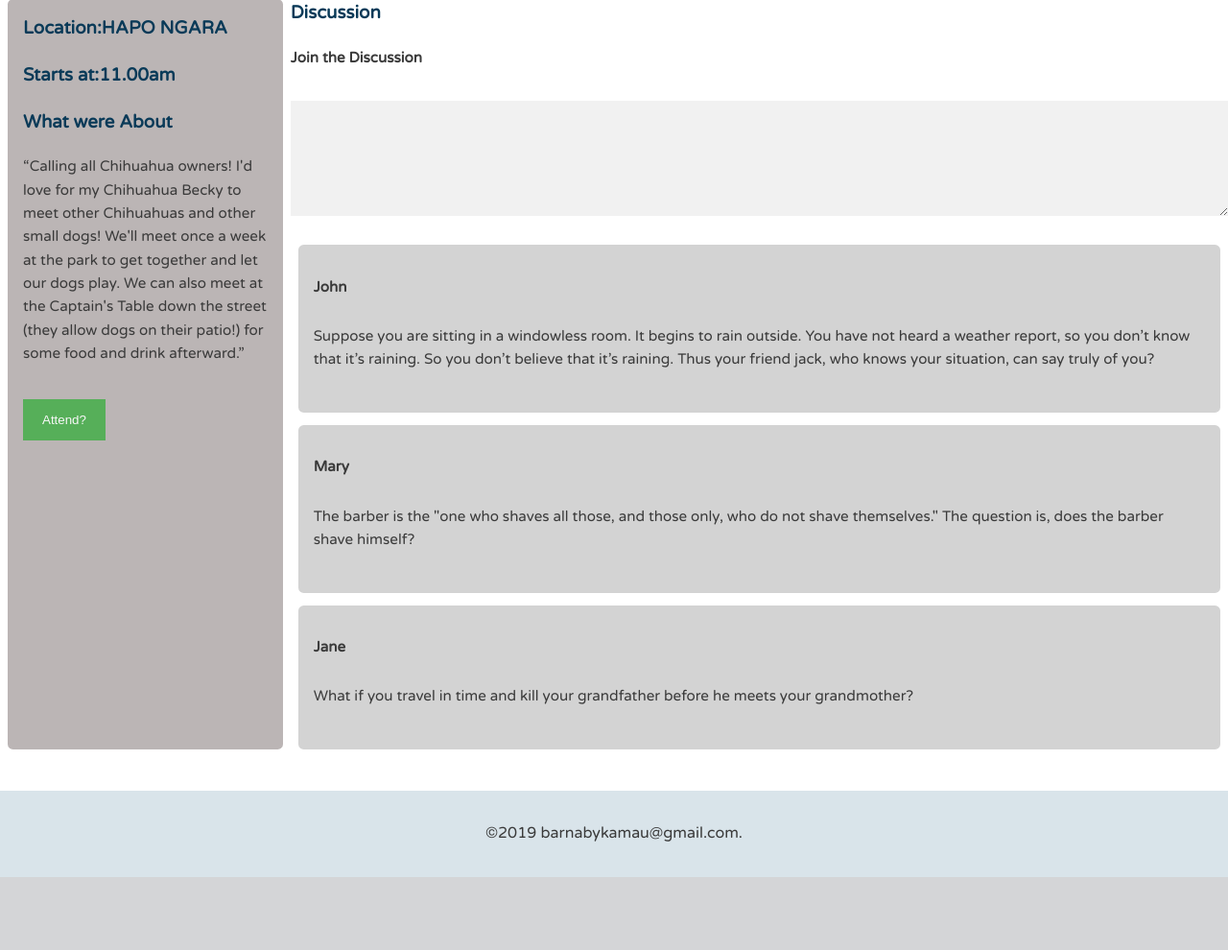
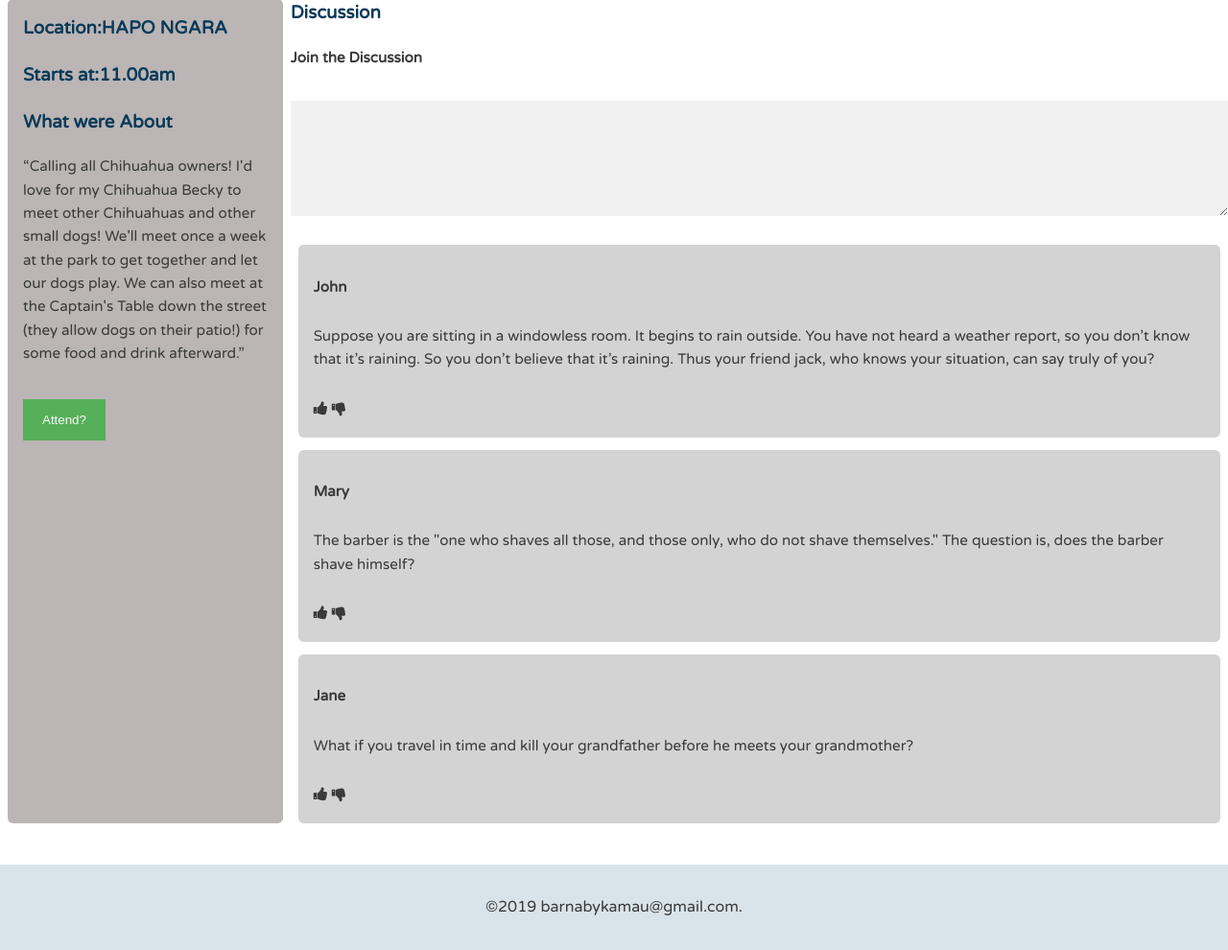
Before and after one commit to BurnerB/QUESTIONER, a Python web app: template UI/Templates/meetup.html in a window 1280 px wide. Shown: the part 282-1272 px from the top of the page at 96% size. Before the commit the page ends 1196 px from the top, so only its background shows below. Run offline with Jinja, Linux system fonts and the light colour scheme; the template is opened without the code that fills it, so the values that code supplies are empty.

Commit message:
[finish #163474500] modified meetup.html

```diff
--- a/UI/Templates/meetup.html
+++ b/UI/Templates/meetup.html
@@ -7,6 +7,7 @@
     <link href='https://fonts.googleapis.com/css?family=Varela+Round' rel='stylesheet' type='text/css'>
 	<link rel="stylesheet" href="../Static/style.css">
     <link rel="stylesheet" href="../Static/flex.css">
+    <link rel="stylesheet" href="https://cdnjs.cloudflare.com/ajax/libs/font-awesome/4.7.0/css/font-awesome.min.css">
     <script src="..Static/script.js" ></script>
 </head>
 <body>
@@ -52,17 +53,23 @@
                 <p><b>John</b></p>
                 <p>Suppose you are sitting in a windowless room. It begins to rain outside. You have not heard a weather report, so you don’t know that
                     it’s raining. So you don’t believe that it’s raining. Thus your friend jack, who knows your situation, can say truly of you?</p>
-            </div>
+                    <i class="fa fa-thumbs-up"></i>
+                    <i class="fa fa-thumbs-down"></i>
+             </div>
 
             <div class="question">
                     <p><b>Mary</b></p>
                     <p>The barber is the "one who shaves all those, and those only, who do not shave themselves." The question is, does the barber shave himself? </p>
+                    <i class="fa fa-thumbs-up"></i>
+                    <i class="fa fa-thumbs-down"></i>
                 </div>
 
 
             <div class="question">
                     <p><b>Jane</b></p>
                     <p> What if you travel in time and kill your grandfather before he meets your grandmother? </p>
+                    <i class="fa fa-thumbs-up"></i>
+                    <i class="fa fa-thumbs-down"></i>
                 </div>
 
 
```
